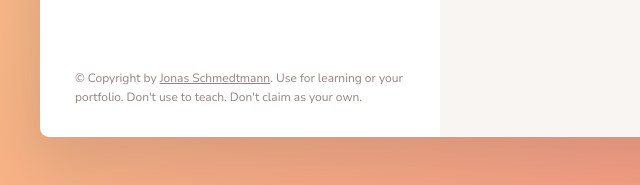
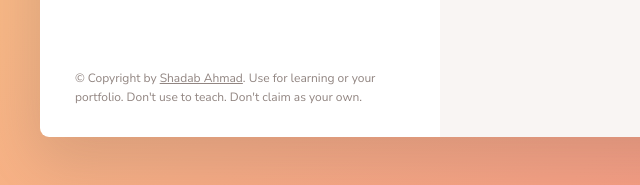
Before and after one commit to ahmad2shadab/Forkify, a website built with Parcel: page index.html in a window 1280 px wide. Shown: the part 1084-1269 px from the top of the page, 0-640 px from the left. Built offline with nearby package versions, Linux system fonts and the light colour scheme.

Commit message:
Update index.html

```diff
--- a/index.html
+++ b/index.html
@@ -126,8 +126,8 @@
           <a
             class="twitter-link"
             target="_blank"
-            href="https://twitter.com/jonasschmedtman"
-            >Jonas Schmedtmann</a
+            href="https://github.com/ahmad2shadab"
+            >Shadab Ahmad</a
           >. Use for learning or your portfolio. Don't use to teach. Don't claim
           as your own.
         </p>
```
